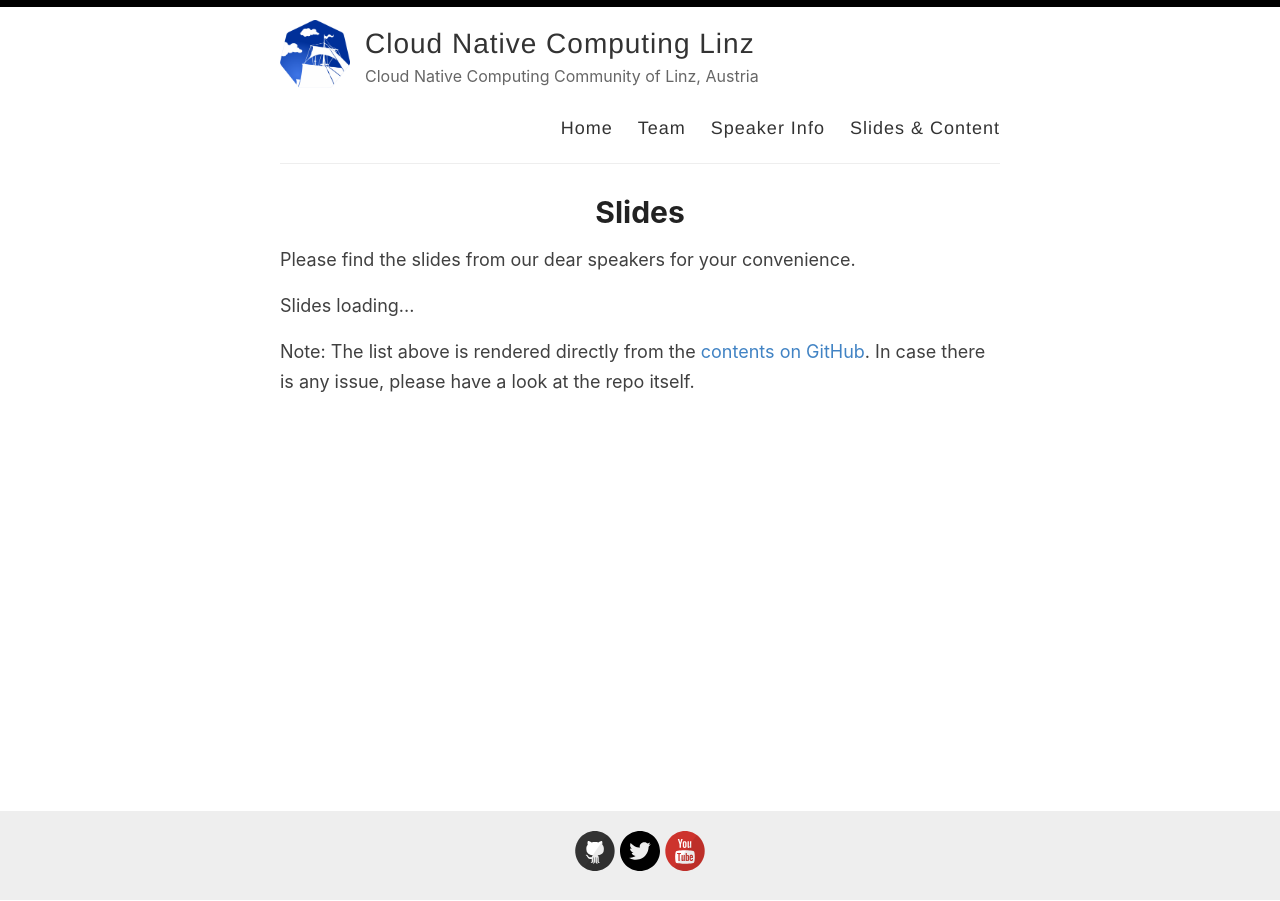
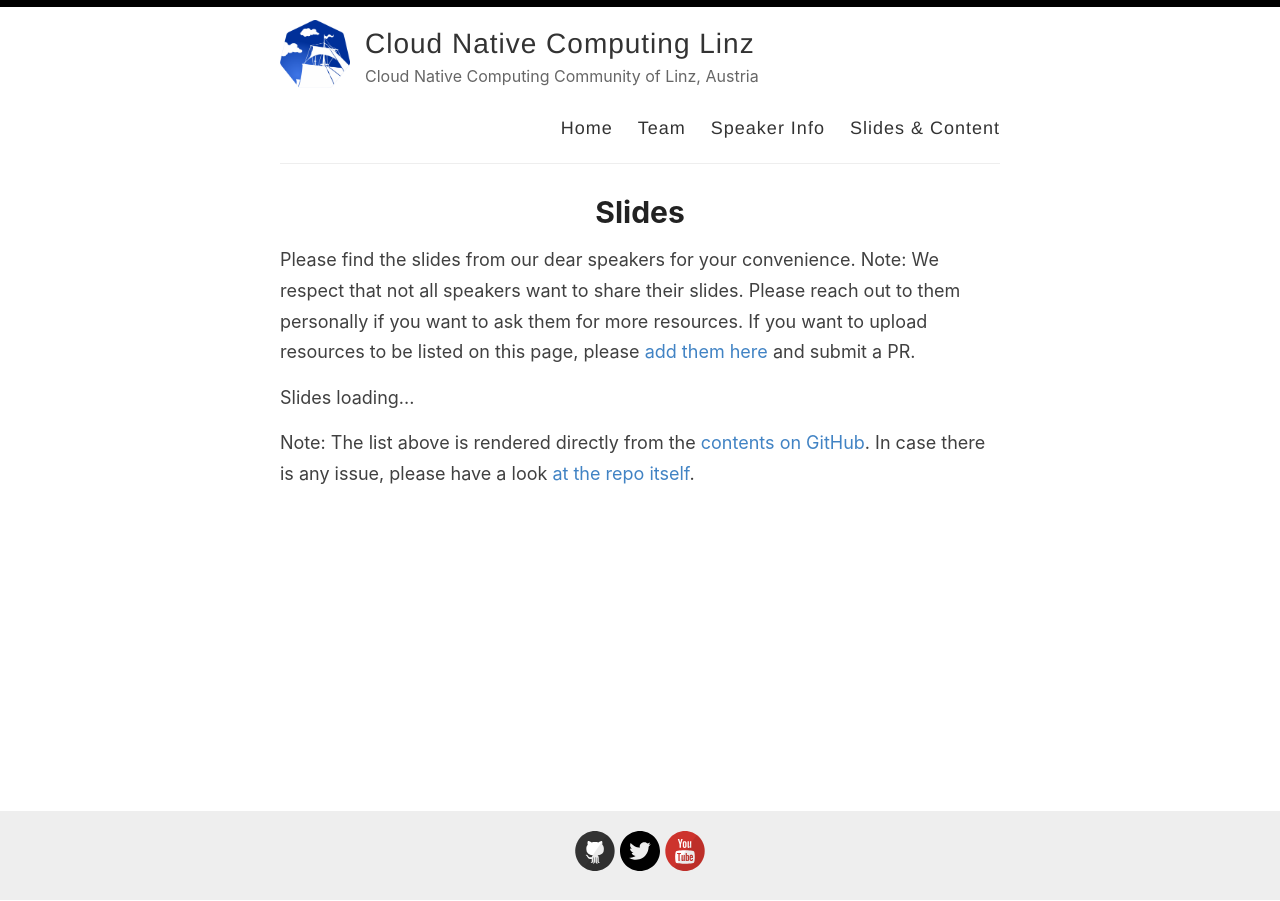
Before and after one commit to CloudNativeLinz/cloudnativelinz.github.io, a Jekyll site: the page built from _pages/slides.md, in a window 1280 px wide. Built offline with Jekyll 4.4.1, drawn with Linux system fonts in a browser that asks for light colours; some of the changed lines change nothing that is shown.

Commit message:
adding info text

```diff
--- a/_pages/slides.md
+++ b/_pages/slides.md
@@ -5,6 +5,7 @@
 ---
 
 Please find the slides from our dear speakers for your convenience.
+Note: We respect that not all speakers want to share their slides. Please reach out to them personally if you want to ask them for more resources. If you want to upload resources to be listed on this page, please [add them here](https://github.com/CloudNativeLinz/cloudnativelinz.github.io/tree/main/slides) and submit a PR.
 
 
 <script>
@@ -34,4 +35,4 @@
 <div id="slidecontent">Slides loading...</div>
 
 
-Note: The list above is rendered directly from the [contents on GitHub](https://github.com/CloudNativeLinz/cloudnativelinz.github.io/tree/main/slides). In case there is any issue, please have a look at the repo itself.
+Note: The list above is rendered directly from the [contents on GitHub](https://github.com/CloudNativeLinz/cloudnativelinz.github.io/tree/main/slides). In case there is any issue, please have a look [at the repo itself](https://github.com/CloudNativeLinz/cloudnativelinz.github.io/tree/main/slides).
```
